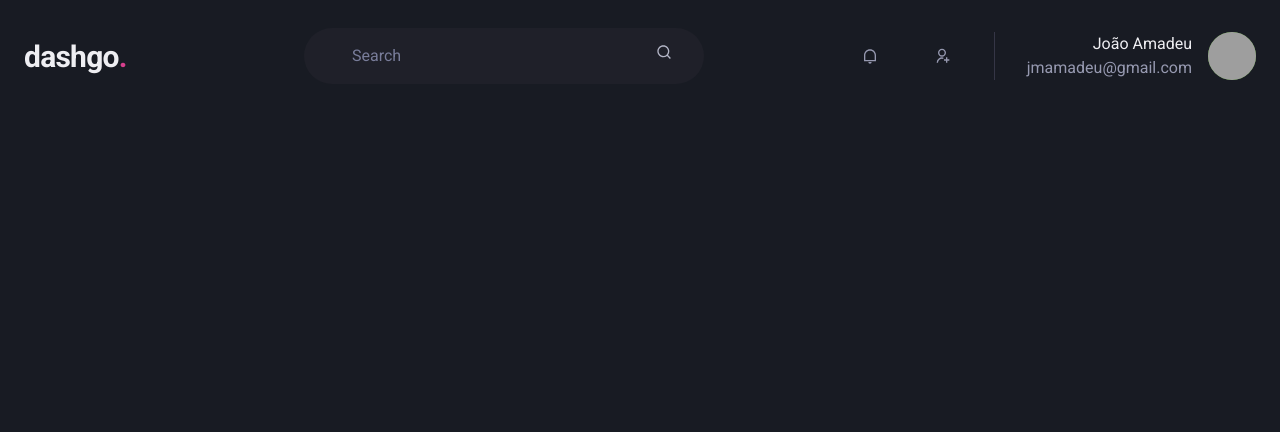
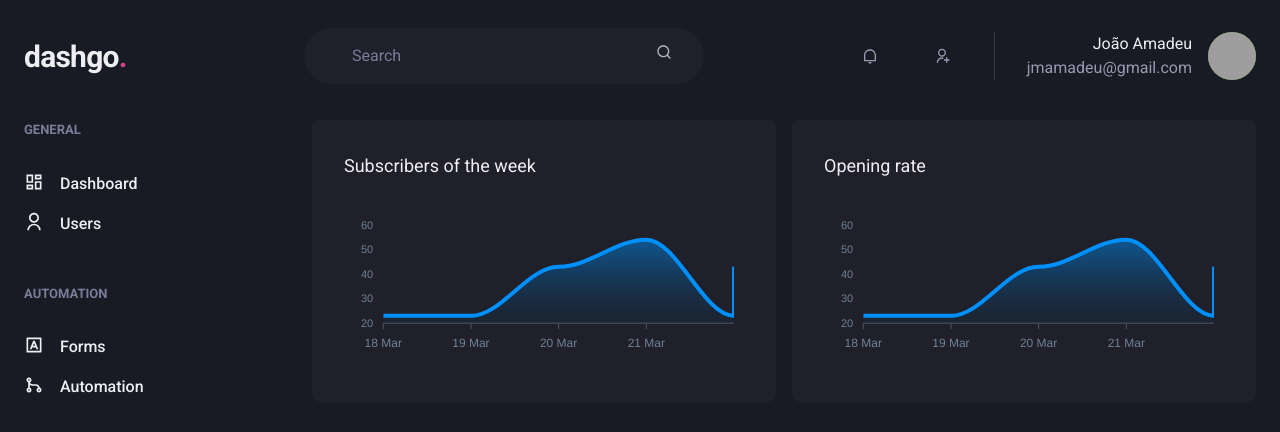
Before and after one commit to jmamadeu/dashgo, a Next.js app: page /dashboard in a window 1280 px wide. Shown: the top 432 px of the page. Built offline with nearby package versions, Linux system fonts and the light colour scheme; grey boxes are pictures that could not be loaded.

Commit message:
chore: add graphic cards

```diff
--- a/package.json
+++ b/package.json
@@ -13,9 +13,11 @@
     "@chakra-ui/react": "^1.7.3",
     "@emotion/react": "^11",
     "@emotion/styled": "^11",
+    "apexcharts": "^3.32.0",
     "framer-motion": "^4",
     "next": "12.0.7",
     "react": "17.0.2",
+    "react-apexcharts": "^1.3.9",
     "react-dom": "17.0.2",
     "react-icons": "^4.3.1"
   },
--- a/src/components/form/input.tsx
+++ b/src/components/form/input.tsx
@@ -3,7 +3,7 @@ import {
   FormLabel,
   Input as ChakraInput,
   InputProps as ChakraInputProps
-} from '@chakra-ui/react';
+} from "@chakra-ui/react";
 
 type InputProps = ChakraInputProps & {
   name: string;
@@ -20,7 +20,7 @@ export const Input = ({ name, label, ...rest }: InputProps) => (
       bgColor="gray.900"
       variant="filled"
       _hover={{
-        bgColor: 'gray.900'
+        bgColor: "gray.900"
       }}
       size="lg"
       {...rest}
--- a/src/components/header.tsx
+++ b/src/components/header.tsx
@@ -7,12 +7,12 @@ import {
   IconButton,
   Input,
   Text
-} from '@chakra-ui/react';
+} from "@chakra-ui/react";
 import {
   RiNotificationLine,
   RiSearchLine,
   RiUserAddLine
-} from 'react-icons/ri';
+} from "react-icons/ri";
 
 export const Header = () => (
   <Flex
@@ -48,7 +48,7 @@ export const Header = () => (
         color="gray.50"
         variant="unstyled"
         placeholder="Search"
-        _placeholder={{ color: 'gray.400' }}
+        _placeholder={{ color: "gray.400" }}
         px="4"
         mr="4"
       />
--- /dev/null
+++ b/src/components/sidebar.tsx
@@ -0,0 +1,65 @@
+import { Box, Icon, Link, Stack, Text } from "@chakra-ui/react";
+import {
+  RiDashboardLine,
+  RiGitMergeLine,
+  RiInputMethodLine,
+  RiUserLine
+} from "react-icons/ri";
+
+export const SideBar = () => (
+  <Box as="aside" w={64} mr={8}>
+    <Stack spacing="12" align="flex-start">
+      <Box>
+        <Text
+          textTransform="uppercase"
+          fontWeight="bold"
+          color="gray.400"
+          fontSize="small"
+        >
+          General
+        </Text>
+        <Stack spacing="4" mt={8} align="stretch">
+          <Link display="flex" align="center" _hover={{ color: "pink.400" }}>
+            <Icon as={RiDashboardLine} fontSize={20} />
+            <Text ml={4} fontWeight="medium">
+              Dashboard
+            </Text>
+          </Link>
+
+          <Link display="flex" align="center" _hover={{ color: "pink.400" }}>
+            <Icon as={RiUserLine} fontSize={20} />
+            <Text ml={4} fontWeight="medium">
+              Users
+            </Text>
+          </Link>
+        </Stack>
+      </Box>
+
+      <Box>
+        <Text
+          textTransform="uppercase"
+          fontWeight="bold"
+          color="gray.400"
+          fontSize="small"
+        >
+          Automation
+        </Text>
+        <Stack spacing="4" mt={8} align="stretch">
+          <Link display="flex" align="center" _hover={{ color: "pink.400" }}>
+            <Icon as={RiInputMethodLine} fontSize={20} />
+            <Text ml={4} fontWeight="medium">
+              Forms
+            </Text>
+          </Link>
+
+          <Link display="flex" align="center" _hover={{ color: "pink.400" }}>
+            <Icon as={RiGitMergeLine} fontSize={20} />
+            <Text ml={4} fontWeight="medium">
+              Automation
+            </Text>
+          </Link>
+        </Stack>
+      </Box>
+    </Stack>
+  </Box>
+);
--- a/src/pages/_app.tsx
+++ b/src/pages/_app.tsx
@@ -1,6 +1,6 @@
-import { ChakraProvider } from '@chakra-ui/react';
-import type { AppProps } from 'next/app';
-import { customTheme } from '../../theme';
+import { ChakraProvider } from "@chakra-ui/react";
+import type { AppProps } from "next/app";
+import { customTheme } from "../../theme";
 
 function MyApp({ Component, pageProps }: AppProps) {
   return (
--- a/src/pages/_document.tsx
+++ b/src/pages/_document.tsx
@@ -4,7 +4,7 @@ import Document, {
   Html,
   Main,
   NextScript
-} from 'next/document';
+} from "next/document";
 
 class MyDocument extends Document {
   static async getInitialProps(ctx: DocumentContext) {
--- a/src/pages/dashboard.tsx
+++ b/src/pages/dashboard.tsx
@@ -1,10 +1,68 @@
-import { Box } from '@chakra-ui/react';
-import type { NextPage } from 'next';
-import Head from 'next/head';
-import { Header } from '../components/header';
+import { Box, Flex, SimpleGrid, Text, theme } from "@chakra-ui/react";
+import { ApexOptions } from "apexcharts";
+import type { NextPage } from "next";
+import dynamic from "next/dynamic";
+import Head from "next/head";
+import { Header } from "../components/header";
+import { SideBar } from "../components/sidebar";
+
+const Chart = dynamic(() => import("react-apexcharts"), { ssr: false });
+
+const optionsChart: ApexOptions = {
+  chart: {
+    toolbar: {
+      show: false
+    },
+    zoom: {
+      enabled: false
+    },
+    foreColor: theme.colors.gray[500]
+  },
+  grid: {
+    show: false
+  },
+  dataLabels: {
+    enabled: false
+  },
+  tooltip: {
+    enabled: false
+  },
+  xaxis: {
+    type: "datetime",
+    axisBorder: {
+      color: theme.colors.gray[600]
+    },
+    axisTicks: {
+      color: theme.colors.gray[600]
+    },
+    categories: [
+      "2121-03-18T00:00:00.00Z",
+      "2121-03-19T00:00:00.00Z",
+      "2121-03-20T00:00:00.00Z",
+      "2121-03-21T00:00:00.00Z",
+      "2121-03-22T00:00:00.00Z"
+    ]
+  },
+  fill: {
+    opacity: 0.3,
+    type: "gradient",
+    gradient: {
+      shade: "dark",
+      opacityFrom: 0.7,
+      opacityTo: 0.3
+    }
+  }
+};
+
+const series = [
+  {
+    name: "series1",
+    data: [23, 23, 43, 54, 23, 43]
+  }
+];
 
 const Dashboard: NextPage = () => (
-  <Box as="main">
+  <Flex as="main" flexDirection="column">
     <Head>
       <title>DashGo | Dashboard</title>
       <meta
@@ -14,7 +72,38 @@ const Dashboard: NextPage = () => (
       <link rel="icon" href="/favicon.ico" />
     </Head>
     <Header />
-  </Box>
+
+    <Flex width="100%" my="6" maxWidth={1480} mx="auto" px={6}>
+      <SideBar />
+
+      <SimpleGrid flex={1} gap={4} minChildWidth="320px" align="flex-start">
+        <Box p={8} bg="gray.800" borderRadius={8}>
+          <Text fontSize="lg" mb={4}>
+            Subscribers of the week
+          </Text>
+
+          <Chart
+            type="area"
+            height={160}
+            options={optionsChart}
+            series={series}
+          />
+        </Box>
+        <Box p={8} bg="gray.800" borderRadius={8}>
+          <Text fontSize="lg" mb={4}>
+            Opening rate
+          </Text>
+
+          <Chart
+            type="area"
+            height={160}
+            options={optionsChart}
+            series={series}
+          />
+        </Box>
+      </SimpleGrid>
+    </Flex>
+  </Flex>
 );
 
 export default Dashboard;
```
Also changed, not shown: 1 other file (tests, documents, lock files or other folders).
